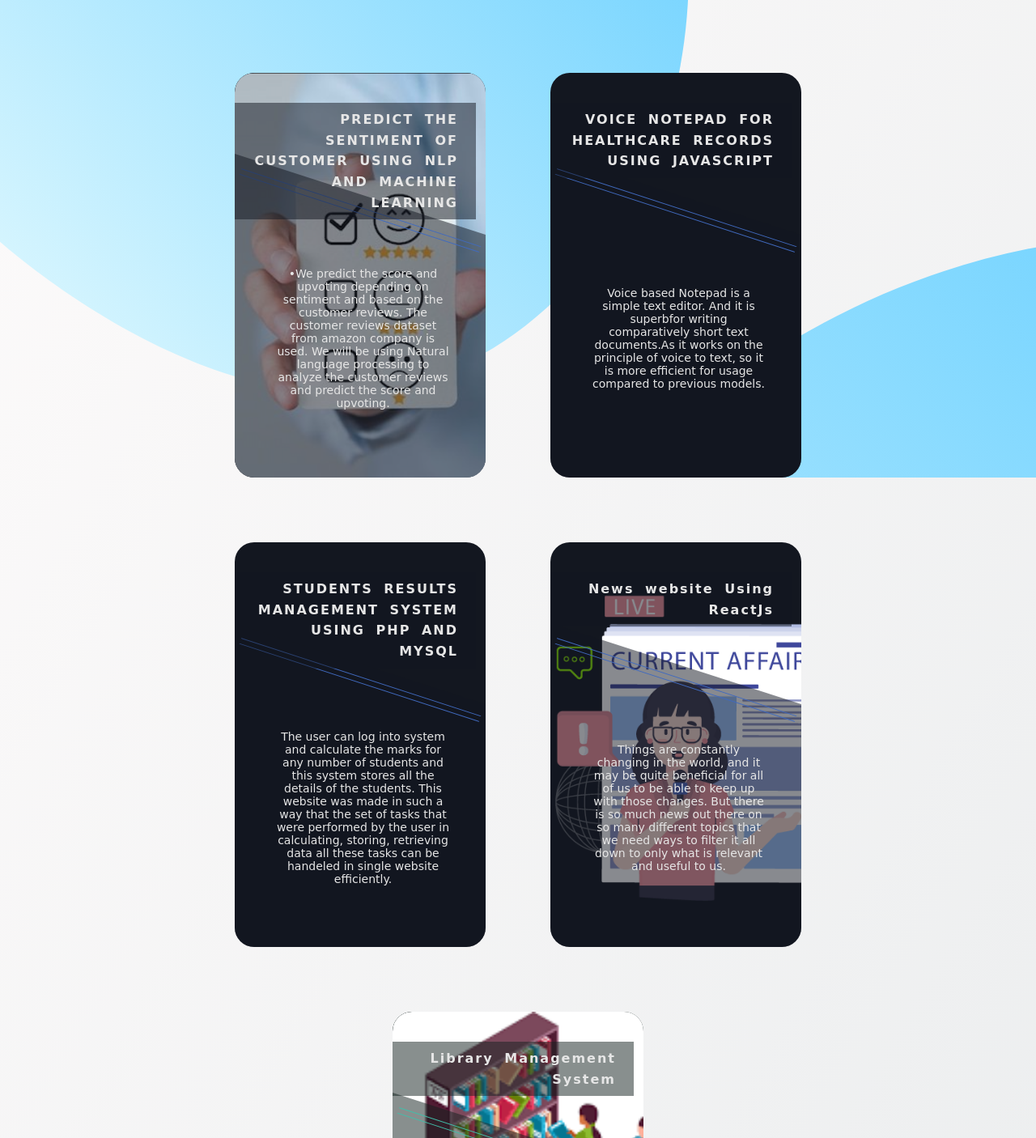
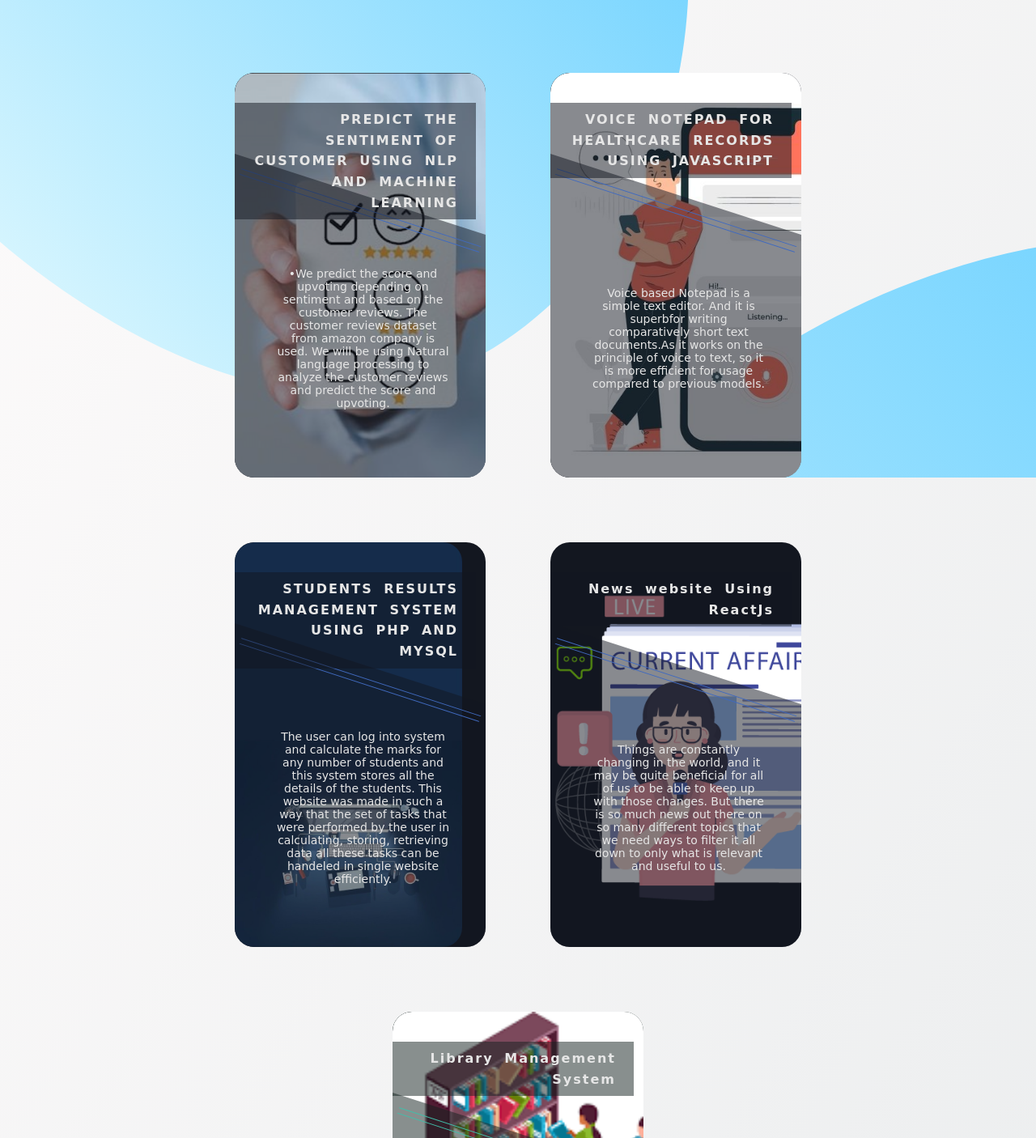
Before and after one commit to ParamJoga07/deepthi-portfolio, a plain HTML site: page Projects.html in a window 1280 px wide. Shown: the part 174-1580 px from the top of the page at 81% size. Drawn offline with Linux system fonts and the light colour scheme; a web font is replaced by a local one.

Commit message:
Update Projects.html

```diff
--- a/Projects.html
+++ b/Projects.html
@@ -529,7 +529,7 @@
                 <div class="card-front">
                     <figure>
                         <div class="img-bg"></div>
-                        <img src="./assets/Free Vector | Speech to text concept illustration.jpg"
+                        <img src="assets/stt.jpg"
                             alt="">
                         <figcaption>VOICE NOTEPAD FOR HEALTHCARE RECORDS USING JAVASCRIPT</figcaption>
                     </figure>
@@ -543,7 +543,7 @@
                 <div class="card-back">
                     <figure>
                         <div class="img-bg"></div>
-                        <img src="./assets/Free Vector | Speech to text concept illustration.jpg"
+                        <img src="assets/stt.jpg"
                             alt="">
                     </figure>
 
@@ -570,7 +570,7 @@
                 <div class="card-front">
                     <figure>
                         <div class="img-bg"></div>
-                        <img src="./assets/Online Learning_ E-learning, Online Education, Distance Learning, Education, Online Course. Student Studying On Computer. Stock Vector - Illustration of graduate, distance_ 83348348 3.07.34 PM"
+                        <img src="./assets/stu.jpg"
                             alt="">
                         <figcaption>STUDENTS RESULTS MANAGEMENT SYSTEM USING PHP AND MYSQL</figcaption>
                     </figure>
```
